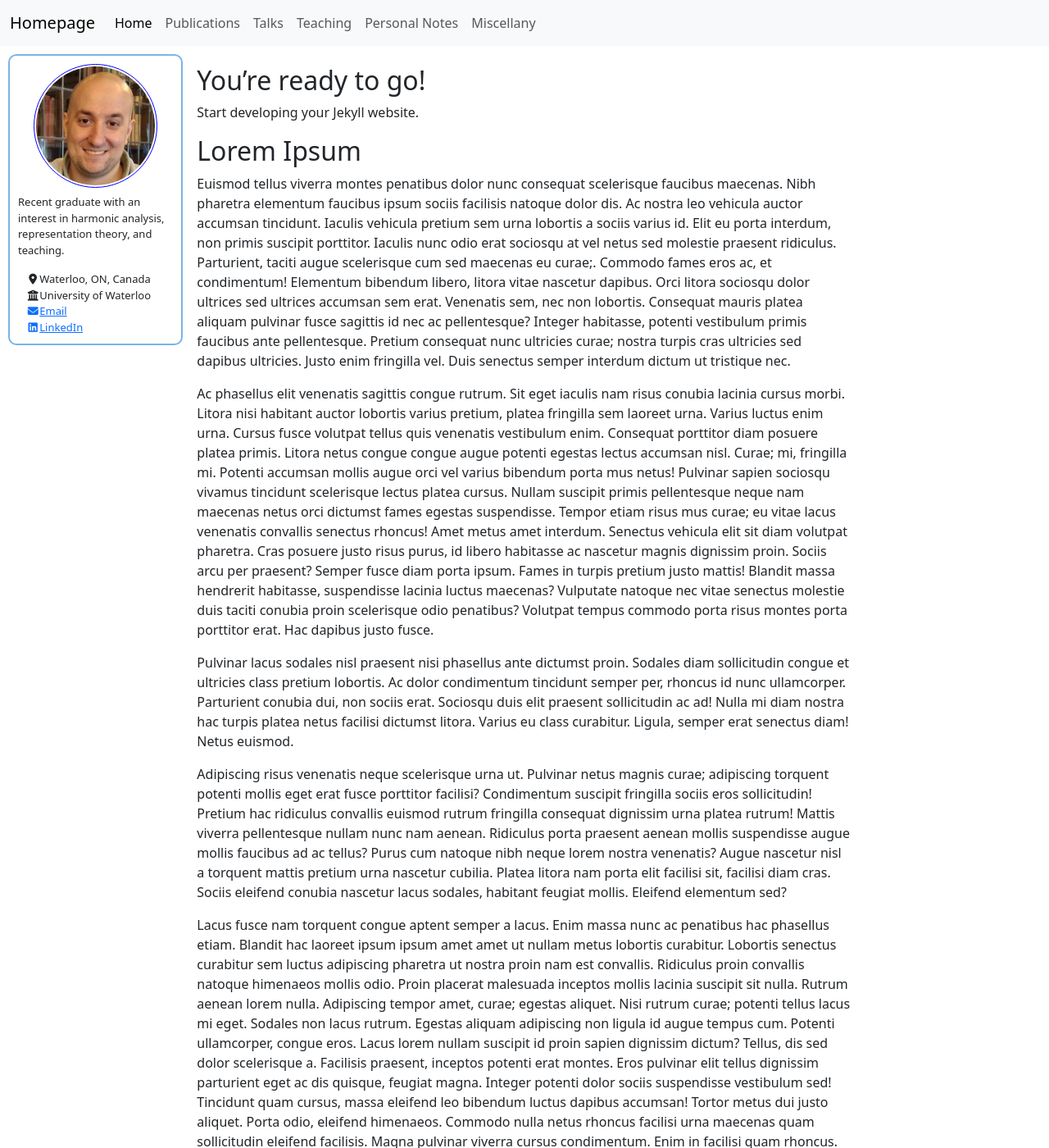
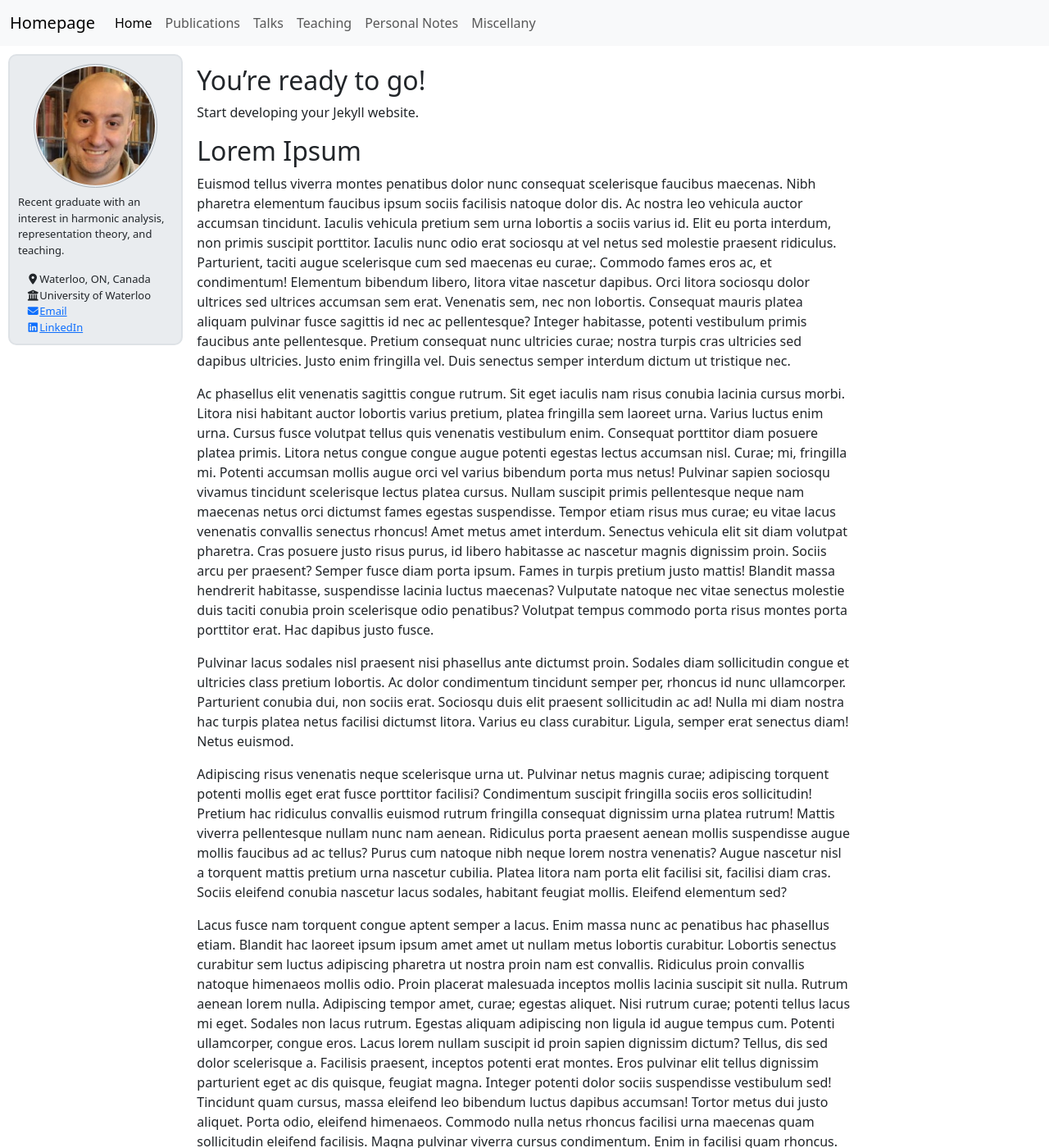
Before and after one commit to aleksavujicic/website, a Jekyll site: the page built from _pages/index.md, in a window 1280 px wide and 1400 px high. Shown: the whole window at 82% size. Built offline with Jekyll 4.4.1, drawn with Linux system fonts in a browser that asks for light colours; nearby versions of some CDN libraries; a script that is not in the unit is left out.

Commit message:
Use bootstrap colours

```diff
--- a/_sass/sidebar.scss
+++ b/_sass/sidebar.scss
@@ -4,9 +4,11 @@
     margin: 10px;
     padding: 10px;
 
-    border: 2px solid #7db3e3;
+    border: 2px solid var(--bs-border-color);
     border-radius: 10px;
     font-size: small;
+
+    background: var(--bs-secondary-bg);
 }
 
 .author__avatar {
@@ -26,7 +28,7 @@
         width: 80%;
 
         padding: 2px;
-        border: 1px solid blue;
+        border: 1px solid var(--bs-dark-border-subtle);
     }
 }
 
```
